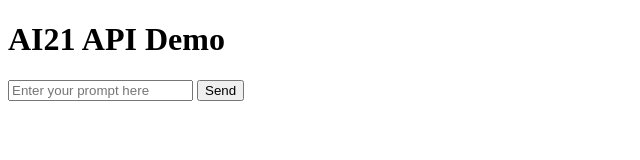
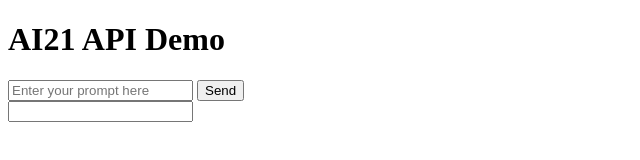
Before and after one commit to goldrago/mychat, a plain HTML site: page index.html in a window 1280 px wide. Shown: the whole page, without its empty margins (0-640 px from the left). Drawn offline with nearby package versions, Linux system fonts and the light colour scheme.

Commit message:
Update index.html

```diff
--- a/index.html
+++ b/index.html
@@ -29,6 +29,12 @@
     }
     $("#prompt").on("keyup", generateCompletion);
     $("#send").on("click", generateCompletion);
+
+    // Add a second text box
+    var completion = document.createElement("input");
+    completion.type = "text";
+    completion.id = "completion";
+    document.getElementById("completion").appendChild(completion);
   </script>
 </body>
 </html>
```
